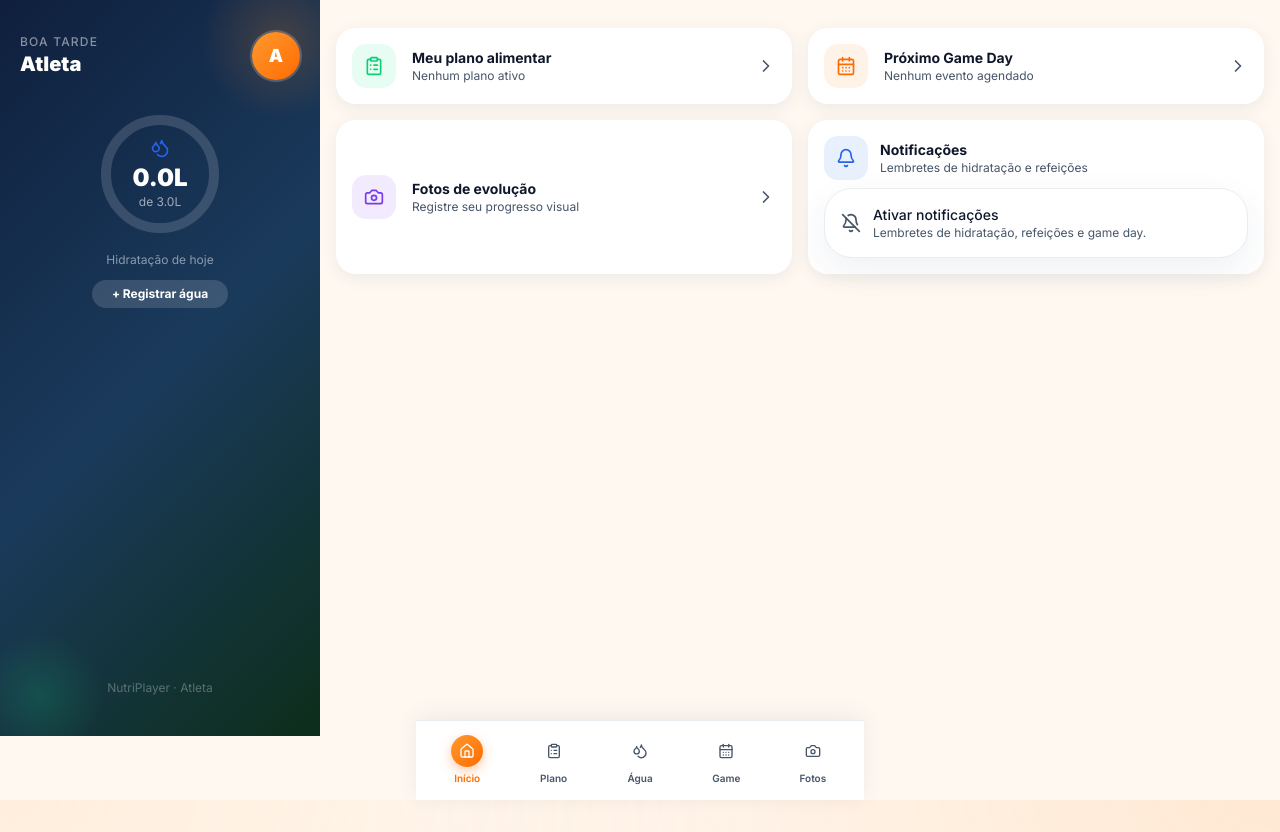
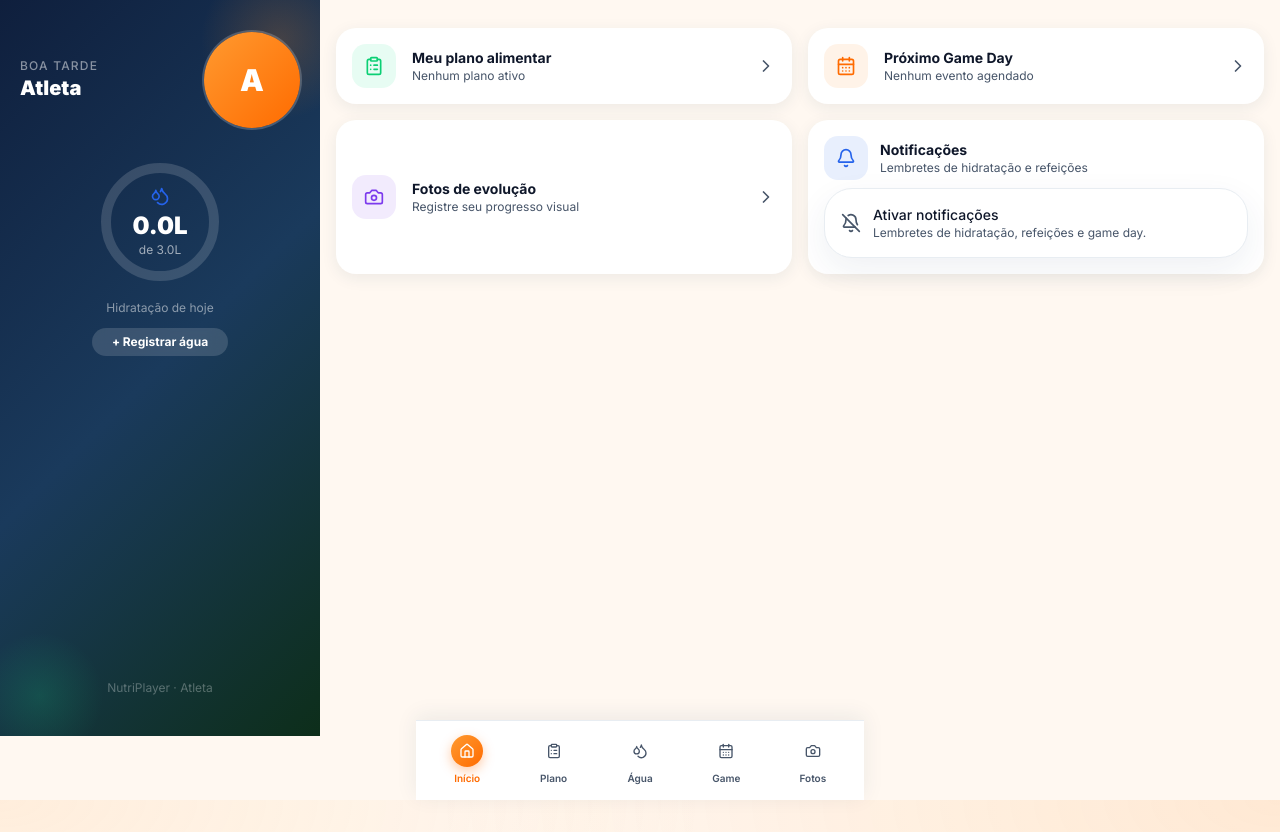
Before and after one commit to Brunoleoguilherme/nutriplayer, a Next.js app: page /atleta/1 in a window 1280 px wide. Built offline with nearby package versions, Linux system fonts and the light colour scheme; no server answers; the database is empty.

Commit message:
feat: foto do atleta 96px (200% maior)

```diff
--- a/app/atleta/[id]/page.tsx
+++ b/app/atleta/[id]/page.tsx
@@ -116,9 +116,9 @@ export default function AtletaHome() {
             {atleta?.foto_url ? (
               // eslint-disable-next-line @next/next/no-img-element
               <img src={atleta.foto_url} alt={atleta.nome}
-                className="h-12 w-12 rounded-full object-cover ring-2 ring-white/20" />
+                className="h-24 w-24 rounded-full object-cover ring-2 ring-white/20" />
             ) : (
-              <div className="flex h-12 w-12 items-center justify-center rounded-full text-lg font-black text-white ring-2 ring-white/20"
+              <div className="flex h-24 w-24 items-center justify-center rounded-full text-3xl font-black text-white ring-2 ring-white/20"
                 style={{ background: "linear-gradient(135deg,#FF9A30,#FF6B00)" }}>
                 {primeiroNome.charAt(0)}
               </div>
```
